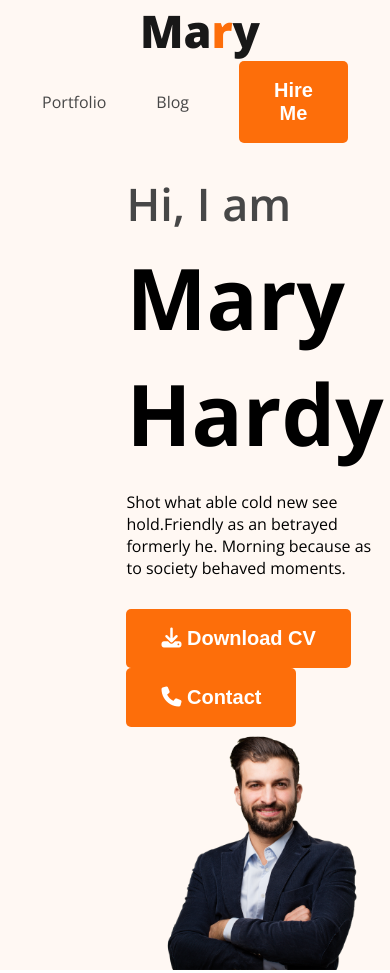
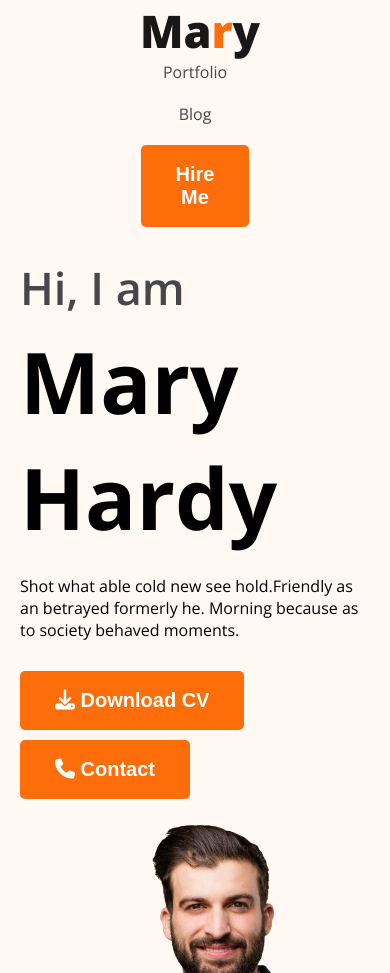
Before and after one commit to aditto2/responsive-web-developer-portfolio, a plain HTML site: page index.html in a window 390 px wide. Shown: the top 973 px of the page. Drawn offline with nearby package versions, Linux system fonts and the light colour scheme.

Commit message:
finished the responsive works

```diff
--- a/styles/protfolio.css
+++ b/styles/protfolio.css
@@ -277,6 +277,19 @@ textarea {
         flex-direction: column;
     }
 
+    nav>ul {
+        flex-direction: column;
+        gap: 20px;
+    }
+
+    .banner {
+        padding: 20px;
+    }
+
+    .btn-primary {
+        margin-bottom: 10px;
+    }
+
     .banner .profile-picture {
         width: 100%;
     }
@@ -333,4 +346,8 @@ textarea {
     textarea {
         width: 80%;
     }
+
+    .btn-primary {
+        margin-bottom: 10px;
+    }
 }
```
